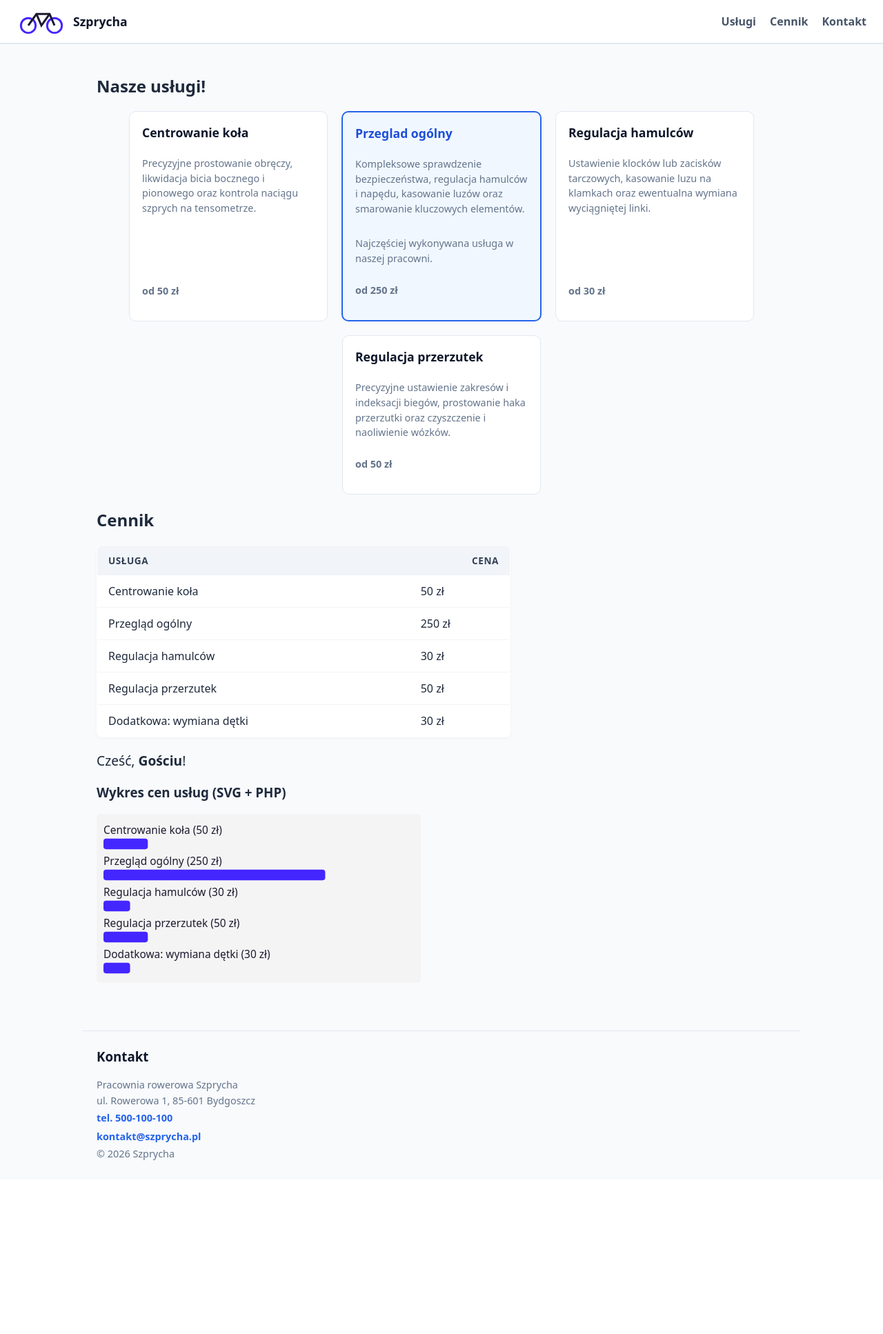
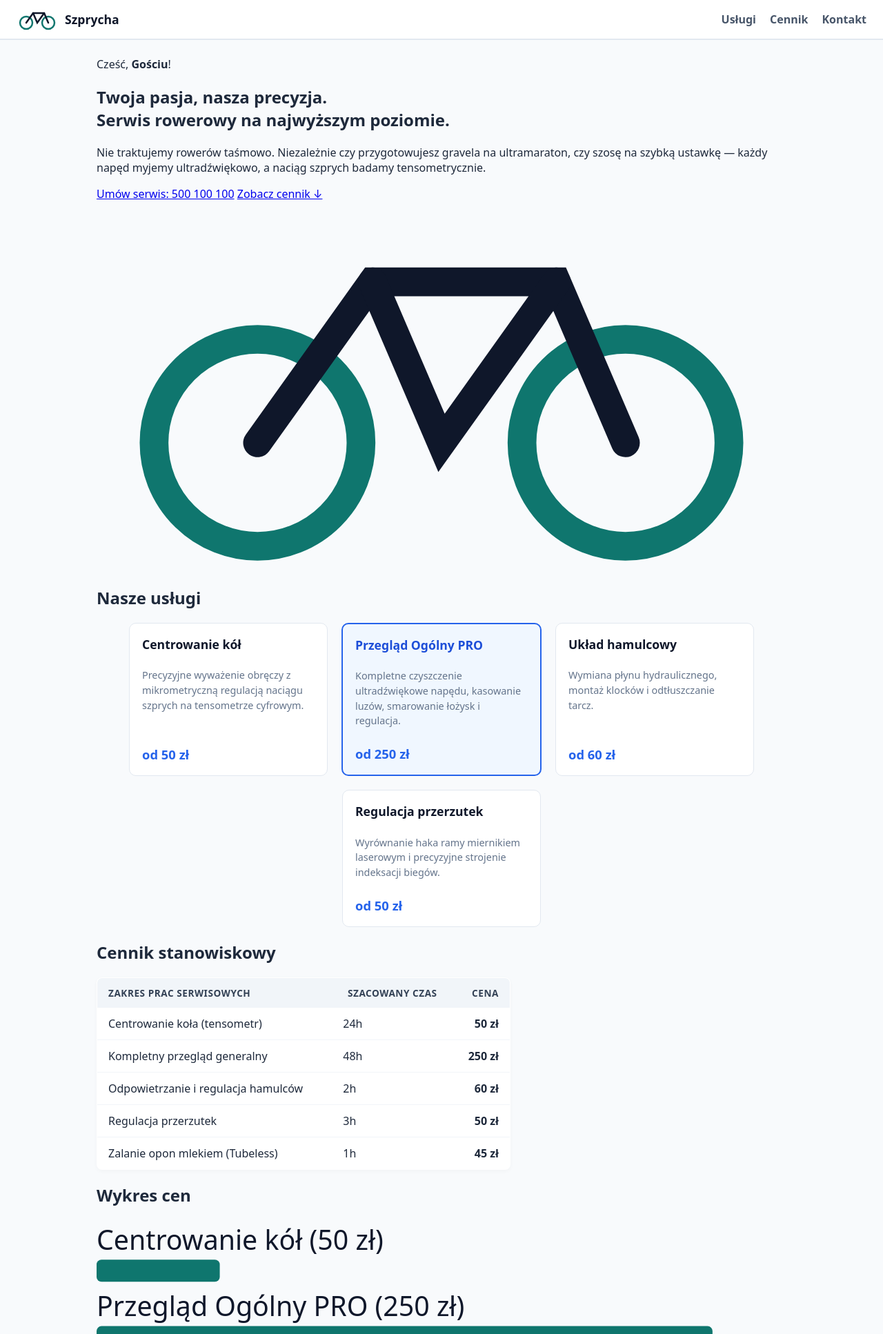
Before and after one commit to rafalkonarski/ti-lab-konarski, a PHP site: page / in a window 1280 px wide. Shown: the top 1934 px of the page at 69% size. Before the commit the page ends 1682 px from the top, so only its background shows below. Run offline with PHP 8.4, Linux system fonts and the light colour scheme.

Commit message:
lab2: poprawiona wersja strony: dodany nagłówek

```diff
--- a/index.php
+++ b/index.php
@@ -1,17 +1,15 @@
 <?php
-$firma = 'Szprycha';
-$rok = date('2026');
-
+$firma = 'Szprycha — Serwis Rowerowy';
+$rok = date('Y');
 $imie = $_GET['imie'] ?? 'Gościu';
 
 $cennik = [
-  ['nazwa' => 'Centrowanie koła', 'cena' => 50],
-  ['nazwa' => 'Przegląd ogólny', 'cena' => 250],
-  ['nazwa' => 'Regulacja hamulców', 'cena' => 30],
-  ['nazwa' => 'Regulacja przerzutek', 'cena' => 50],
-  ['nazwa' => 'Dodatkowa: wymiana dętki', 'cena' => 30]
+    ['nazwa' => 'Centrowanie koła (tensometr)', 'czas' => '24h', 'cena' => 50],
+    ['nazwa' => 'Kompletny przegląd generalny', 'czas' => '48h', 'cena' => 250],
+    ['nazwa' => 'Odpowietrzanie i regulacja hamulców', 'czas' => '2h', 'cena' => 60],
+    ['nazwa' => 'Regulacja przerzutek', 'czas' => '3h', 'cena' => 50],
+    ['nazwa' => 'Zalanie opon mlekiem (Tubeless)', 'czas' => '1h', 'cena' => 45]
 ];
-
 ?>
 <!doctype html>
 <html lang="pl">
@@ -19,22 +17,26 @@ $cennik = [
     <meta charset="UTF-8" />
     <meta name="viewport" content="width=device-width, initial-scale=1" />
     <link rel="stylesheet" href="style.css" />
-    <title>Szprycha - serwis rowerowy</title>
+    <title><?= htmlspecialchars($firma) ?></title>
     <script src="app.js" defer></script>
   </head>
   <body>
     <header class="site-header">
       <a class="logo" href="#">
-      <svg viewBox="0 0 120 64" width="72" height="38" role="img" aria-labelledby="logo-tytul">
+        <svg viewBox="0 0 120 64" width="60" height="32" role="img" aria-labelledby="logo-tytul">
           <title id="logo-tytul">Szprycha</title>
-        <circle cx="28" cy="42" r="18" fill="none" stroke="#4426FF" stroke-width="5"/>
-        <circle cx="92" cy="42" r="18" fill="none" stroke="#4426FF" stroke-width="5"/>
-        <polyline points="28,42 48,14 80,14 92,42" fill="none" stroke="#1D1A2F" stroke-width="5"/>
-        <polyline points="48,14 60,42 80,14" fill="none" stroke="#1D1A2F" stroke-width="5"/>
+          <circle cx="28" cy="42" r="18" fill="none" stroke="#0f766e" stroke-width="5"/>
+          <circle cx="92" cy="42" r="18" fill="none" stroke="#0f766e" stroke-width="5"/>
+          <polyline points="28,42 48,14 80,14 92,42" fill="none" stroke="#0f172a" stroke-width="5" stroke-linecap="round"/>
+          <polyline points="48,14 60,42 80,14" fill="none" stroke="#0f172a" stroke-width="5" stroke-linecap="round"/>
         </svg>
         <span>Szprycha</span>
       </a>
-      <button class="menu-toggle" aria-label="false">Menu</button>
+
+      <button class="menu-toggle" aria-expanded="false" aria-label="Przełącz nawigację">
+        Menu
+      </button>
+
       <nav class="menu">
         <a href="#uslugi">Usługi</a>
         <a href="#cennik">Cennik</a>
@@ -42,86 +44,106 @@ $cennik = [
       </nav>
     </header>
     <main>
+  <section class="powitanie-box">
+        <div class="powitanie-tekst">
+          <span class="user-greeting">Cześć, <strong><?= htmlspecialchars($imie) ?></strong>!</span>
+          <h1>Twoja pasja, nasza precyzja.<br>Serwis rowerowy na najwyższym poziomie.</h1>
+          <p>
+            Nie traktujemy rowerów taśmowo. Niezależnie czy przygotowujesz gravela na ultramaraton, czy szosę na szybką ustawkę — każdy napęd myjemy ultradźwiękowo, a naciąg szprych badamy tensometrycznie.
+          </p>
+          <div class="powitanie-akcje">
+            <a href="tel:500100100" class="btn btn-primary">Umów serwis: 500 100 100</a>
+            <a href="#cennik" class="btn btn-secondary">Zobacz cennik &darr;</a>
+          </div>
+        </div>
+
+        <div class="powitanie-rower">
+          <svg viewBox="0 0 120 64" width="100%" height="auto" role="img" aria-label="Rower serwisowy">
+            <circle cx="28" cy="42" r="18" fill="none" stroke="#0f766e" stroke-width="5"/>
+            <circle cx="92" cy="42" r="18" fill="none" stroke="#0f766e" stroke-width="5"/>
+            <polyline points="28,42 48,14 80,14 92,42" fill="none" stroke="#0f172a" stroke-width="5" stroke-linecap="round"/>
+            <polyline points="48,14 60,42 80,14" fill="none" stroke="#0f172a" stroke-width="5" stroke-linecap="round"/>
+          </svg>
+        </div>
+    </section>
       <section id="uslugi">
-        <h2>Nasze usługi!</h2>
+        <h2>Nasze usługi</h2>
         <div class="cards">
           <article class="card">
-            <h3>Centrowanie koła</h3>
-            <p>
-              Precyzyjne prostowanie obręczy, likwidacja bicia bocznego i
-              pionowego oraz kontrola naciągu szprych na tensometrze.
-            </p>
-            <p class="card_price">od 50 zł</p>
+            <h3>Centrowanie kół</h3>
+            <p>Precyzyjne wyważenie obręczy z mikrometryczną regulacją naciągu szprych na tensometrze cyfrowym.</p>
+            <div class="card_price">od 50 zł</div>
           </article>
+
           <article class="card card--highlighted">
-            <h3>Przeglad ogólny</h3>
-            <p>
-              Kompleksowe sprawdzenie bezpieczeństwa, regulacja hamulców i
-              napędu, kasowanie luzów oraz smarowanie kluczowych elementów.
-            </p>
-            <p>Najczęściej wykonywana usługa w naszej pracowni.</p>
-            <p class="card_price">od 250 zł</p>
+            <h3>Przegląd Ogólny PRO</h3>
+            <p>Kompletne czyszczenie ultradźwiękowe napędu, kasowanie luzów, smarowanie łożysk i regulacja.</p>
+            <div class="card_price">od 250 zł</div>
           </article>
+
           <article class="card">
-            <h3>Regulacja hamulców</h3>
-            <p>
-              Ustawienie klocków lub zacisków tarczowych, kasowanie luzu na
-              klamkach oraz ewentualna wymiana wyciągniętej linki.
-            </p>
-            <p class="card_price">od 30 zł</p>
+            <h3>Układ hamulcowy</h3>
+            <p>Wymiana płynu hydraulicznego, montaż klocków i odtłuszczanie tarcz.</p>
+            <div class="card_price">od 60 zł</div>
           </article>
+
           <article class="card">
             <h3>Regulacja przerzutek</h3>
-            <p>
-              Precyzyjne ustawienie zakresów i indeksacji biegów, prostowanie
-              haka przerzutki oraz czyszczenie i naoliwienie wózków.
-            </p>
-            <p class="card_price">od 50 zł</p>
+            <p>Wyrównanie haka ramy miernikiem laserowym i precyzyjne strojenie indeksacji biegów.</p>
+            <div class="card_price">od 50 zł</div>
           </article>
         </div>
       </section>
+
       <section id="cennik">
-        <h2>Cennik</h2>
+        <h2>Cennik stanowiskowy</h2>
         <table class="price-table">
           <thead>
             <tr>
-              <th class="service">Usługa</th>
+              <th class="service">Zakres prac serwisowych</th>
+              <th>Szacowany czas</th>
               <th class="num">Cena</th>
             </tr>
           </thead>
           <tbody>
-            <?php foreach ($cennik as $usluga) : ?>
+            <?php foreach ($cennik as $usluga): ?>
               <tr>
-                <td> <?= htmlspecialchars($usluga['nazwa']) ?></td>
-                <td> <?= $usluga['cena'] ?> zł </td>
+                <td class="service"><?= htmlspecialchars($usluga['nazwa']) ?></td>
+                <td><?= htmlspecialchars($usluga['czas']) ?></td>
+                <td class="num"><?= $usluga['cena'] ?> zł</td>
               </tr>
             <?php endforeach; ?>
           </tbody>
         </table>
       </section>
-  <section id="bonus">
-    <p style="font-size: 1.2rem; margin: 20px 0;">
-      Cześć, <strong><?= htmlspecialchars($imie) ?></strong>!
-    </p>
-    <h3>Wykres cen usług (SVG + PHP)</h3>
-    <svg viewBox="0 0 350 <?= count($cennik) * 35 ?>" width="100%" style="max-width: 450px; background: #f4f4f4; padding: 10px; border-radius: 6px;">
-      <?php foreach ($cennik as $i => $usluga):
-        $y = $i * 35 + 20;
-        $szerokosc = $usluga['cena']; // szerokość słupka równa cenie w px
-      ?>
-        <text x="0" y="<?= $y - 5 ?>" font-size="12" fill="#1D1A2F"><?= htmlspecialchars($usluga['nazwa']) ?> (<?= $usluga['cena'] ?> zł)</text>
-        <rect x="0" y="<?= $y ?>" width="<?= $szerokosc ?>" height="12" fill="#4426FF" rx="3" />
-      <?php endforeach; ?>
+      <section id="bonus-wykres">
+        <h2>Wykres cen</h2>
+        <svg viewBox="0 0 280 145" width="100%" class="chart-svg">
+          <text x="0" y="12" font-size="11" fill="#0f172a">Centrowanie kół (50 zł)</text>
+          <rect x="0" y="16" width="50" height="9" fill="#0f766e" rx="2" />
+
+          <text x="0" y="39" font-size="11" fill="#0f172a">Przegląd Ogólny PRO (250 zł)</text>
+          <rect x="0" y="43" width="250" height="9" fill="#0f766e" rx="2" />
+
+          <text x="0" y="66" font-size="11" fill="#0f172a">Układ hamulcowy (60 zł)</text>
+          <rect x="0" y="70" width="60" height="9" fill="#0f766e" rx="2" />
+
+          <text x="0" y="93" font-size="11" fill="#0f172a">Regulacja przerzutek (50 zł)</text>
+          <rect x="0" y="97" width="50" height="9" fill="#0f766e" rx="2" />
+
+          <text x="0" y="120" font-size="11" fill="#0f172a">Wymiana dętki (40 zł)</text>
+          <rect x="0" y="124" width="40" height="9" fill="#0f766e" rx="2" />
         </svg>
       </section>
-    </main>
     <footer id="kontakt">
-      <h3>Kontakt</h3>
-      <p>Pracownia rowerowa Szprycha</p>
-      <p>ul. Rowerowa 1, 85-601 Bydgoszcz</p>
-      <p><a href="tel:500100100">tel. 500-100-100</a></p>
-      <p><a href="mailto:kontakt@szprycha.pl">kontakt@szprycha.pl</a></p>
-      <p>&copy; <?= $rok ?> <?= $firma ?></p>
+      <h3>Kontakt i godziny otwarcia</h3>
+      <p>Warsztat: ul. Rowerowa 1, Bydgoszcz</p>
+      <p>Godziny otwarcia: Pn–Pt 09:00 – 18:00, Sob 10:00 – 14:00</p>
+      <p>Telefon: <a href="tel:500100100">500 100 100</a></p>
+      <p>E-mail: <a href="mailto:kontakt@szprycha.pl">kontakt@szprycha.pl</a></p>
+      <p style="margin-top: 14px; font-size: 0.85rem; color: #64748b;">
+        &copy; <?= $rok ?> <?= htmlspecialchars($firma) ?>
+      </p>
     </footer>
   </body>
 </html>
```
Lines whose indentation alone changed are shown as unchanged.
